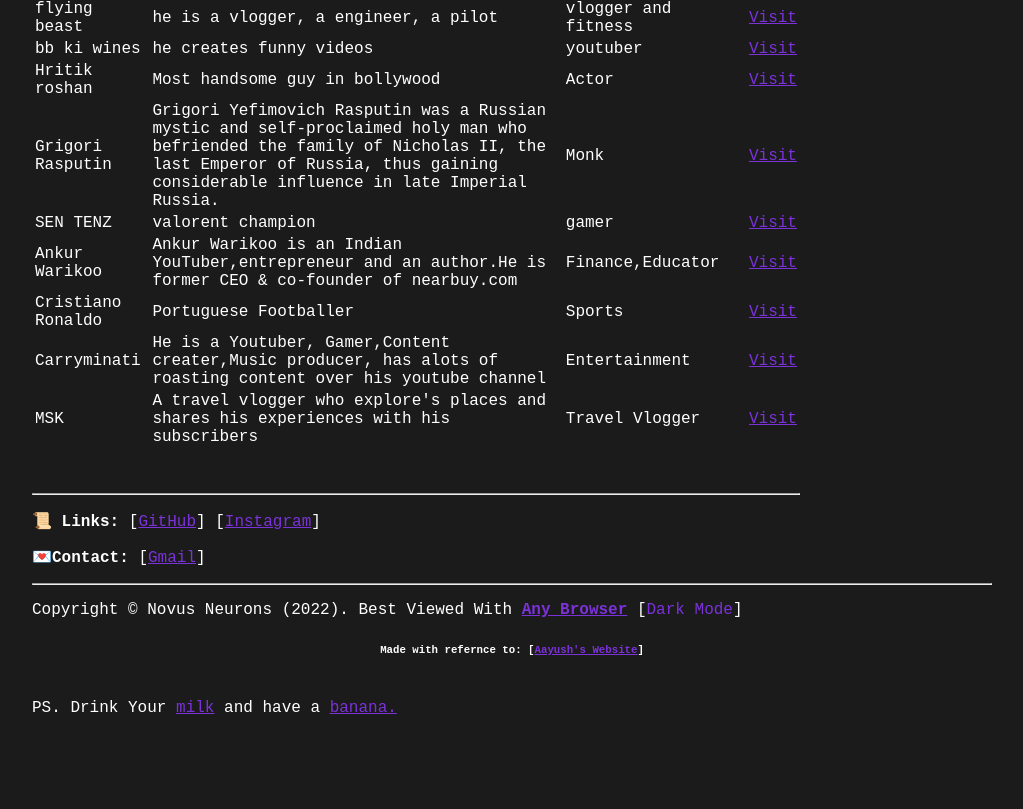
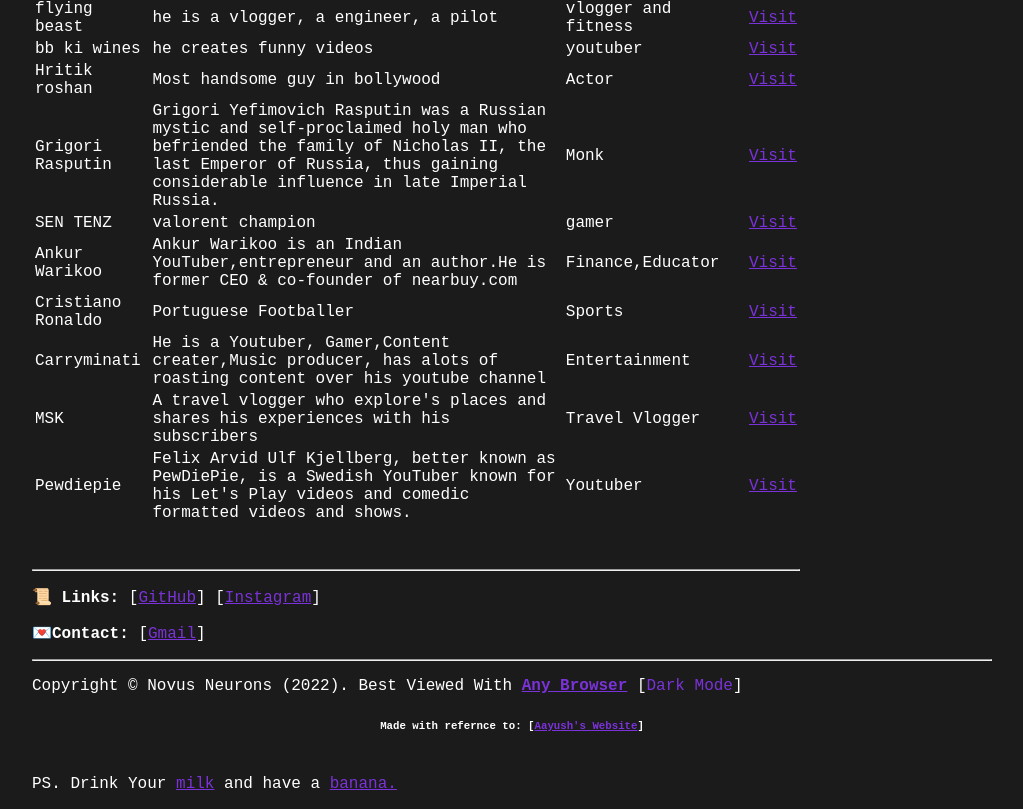
Before and after one commit to Novus-Neurons/Content-Club, a plain HTML site: page index.html in a window 1280 px wide. Shown: the part 818-1627 px from the top of the page, without its empty margins (128-1151 px from the left). Before the commit the page ends 1551 px from the top, so only its background shows below. Drawn offline with Linux system fonts and the light colour scheme.

Commit message:
Added Pewdiepie to the list

```diff
--- a/index.html
+++ b/index.html
@@ -163,7 +163,12 @@
                   <td>Travel Vlogger </td>
                   <td><a href="https://www.youtube.com/c/MSKvlogs/videos" target="_blank">Visit</a></td>
                   </tr>
-
+                  <tr>
+                    <td>Pewdiepie </td>
+                    <td>Felix Arvid Ulf Kjellberg, better known as PewDiePie, is a Swedish YouTuber known for his Let's Play videos and comedic formatted videos and shows.</td>
+                    <td>Youtuber</td>
+                    <td><a href="https://www.youtube.com/user/pewdiepie" target="_blank">Visit</a></td>
+                    </tr>
 
         </table>
         <br>
```
